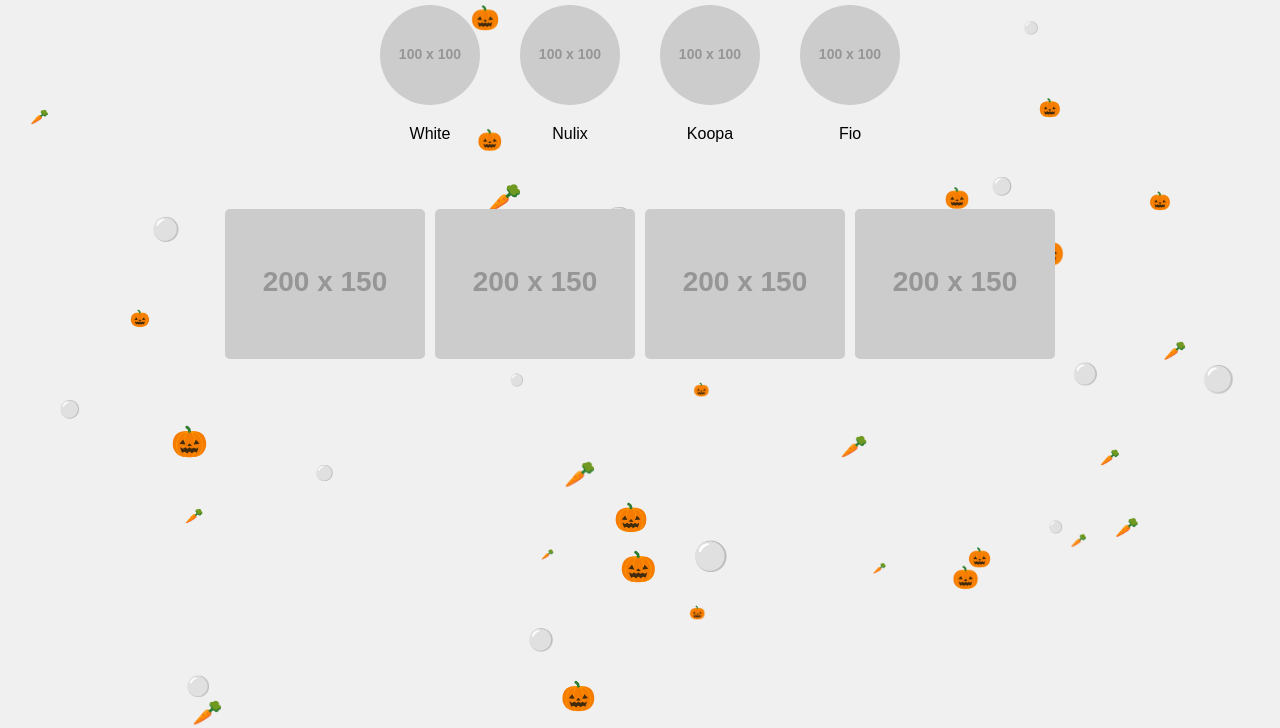
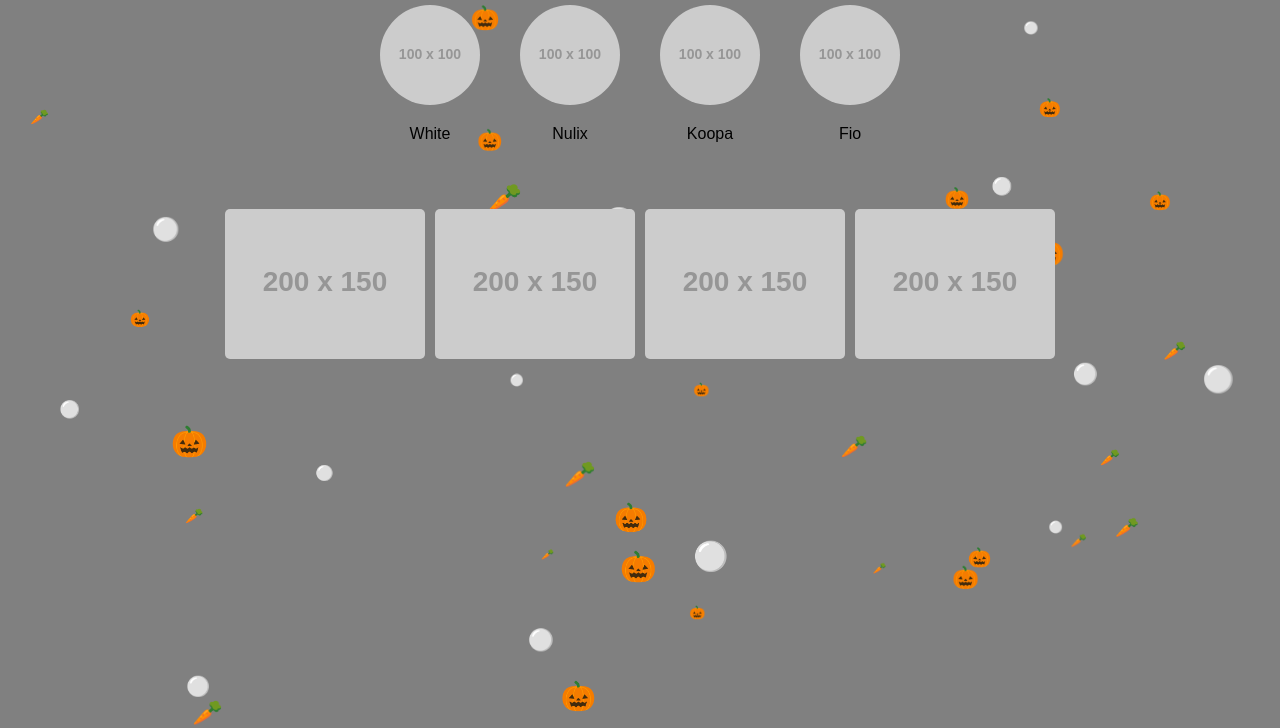
Before and after one commit to TheErrorExe/nulixyt-web, a plain HTML site: page index.html in a window 1280 px wide. Shown: the part 72-800 px from the top of the page. Drawn offline with Linux system fonts and the light colour scheme; placeholder pictures from the web are drawn by us.

Commit message:
Update index.html

```diff
--- a/index.html
+++ b/index.html
@@ -9,7 +9,7 @@
       margin: 0;
       padding: 0;
       font-family: sans-serif;
-      background-color: #f0f0f0;
+      background-color: grey;
       display: flex;
       flex-direction: column;
       align-items: center;
```
